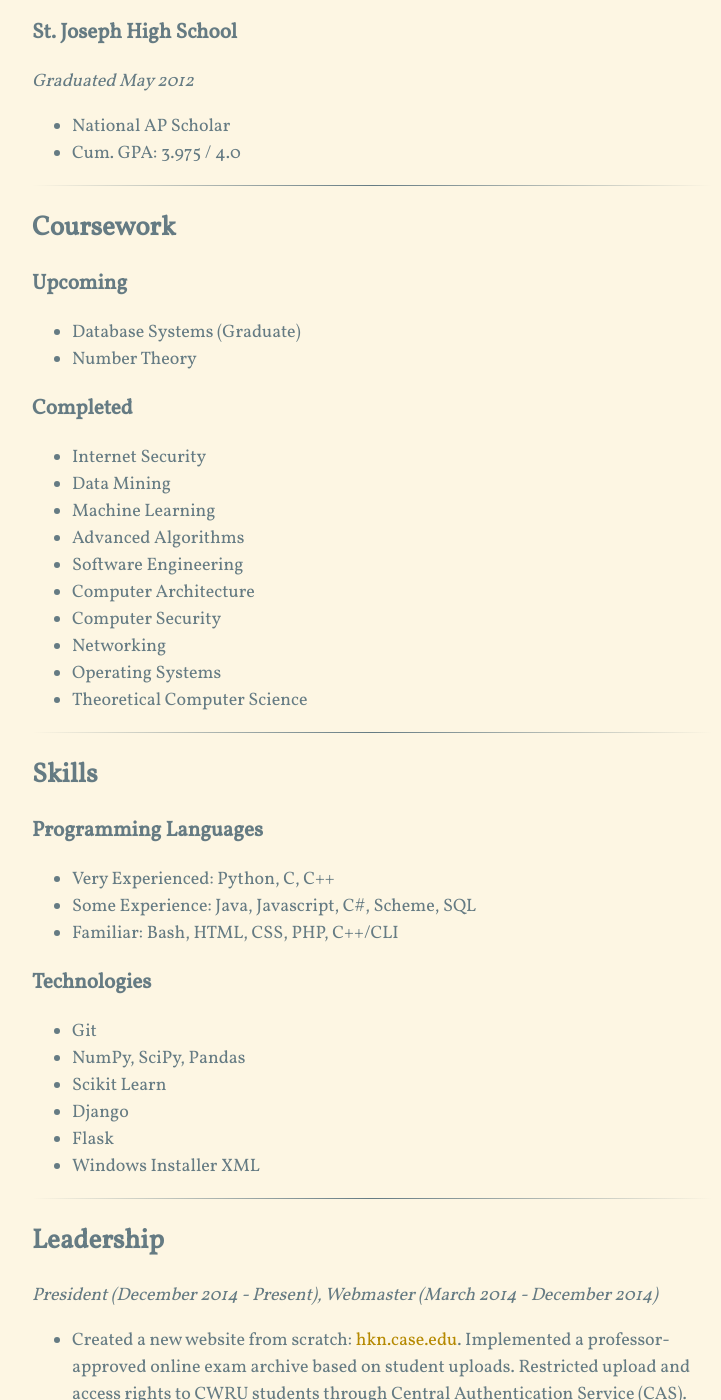
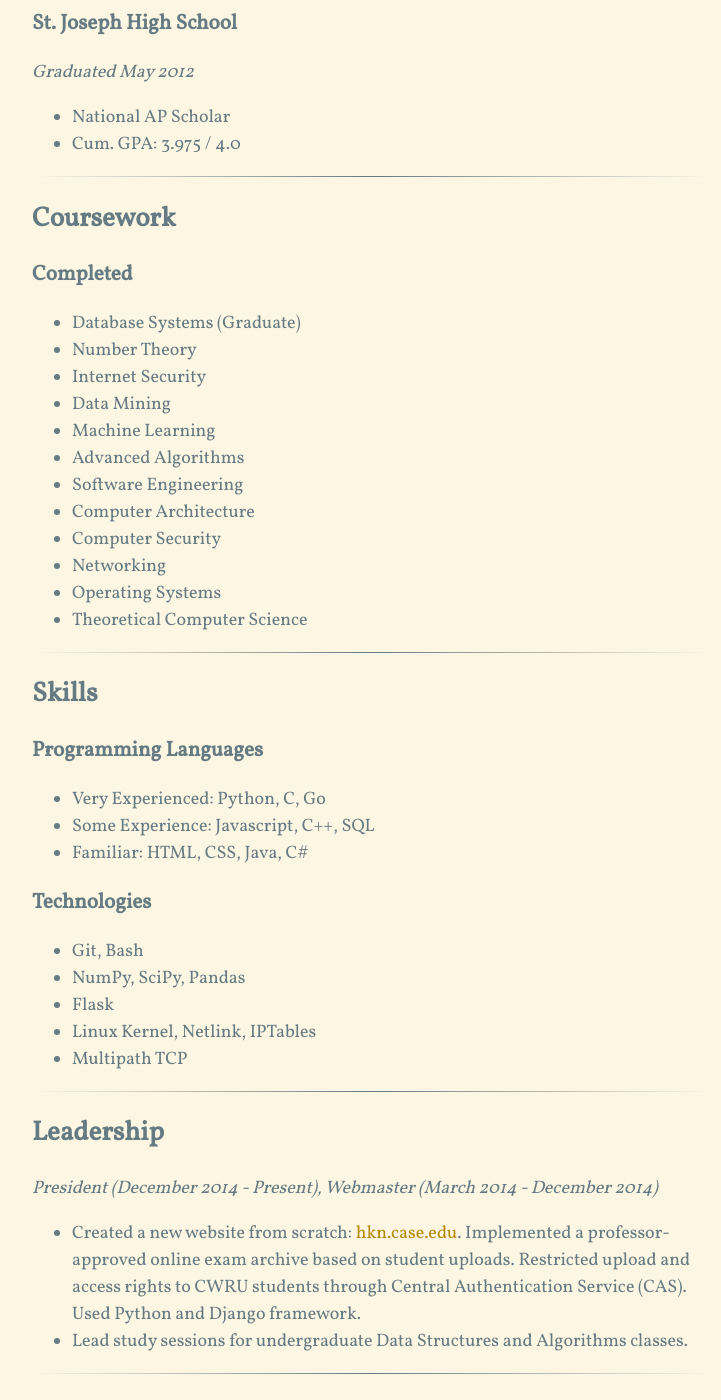
Before and after one commit to brenns10/brennan.io, a Jekyll site: the page built from resume.md, in a window 1280 px wide and 1400 px high, scrolled down 1576 px. Shown: the whole window, without its empty margins (268-989 px from the left). Built offline with Jekyll 4.4.1, drawn with Linux system fonts in a browser that asks for light colours; nearby versions of some CDN libraries; comment, search, counter and statistics services are not loaded; some of the changed text lies outside the part shown.

Commit message:
resume update

```diff
--- a/resume.md
+++ b/resume.md
@@ -71,13 +71,10 @@ Education
 Coursework
 ----------
 
-### Upcoming
+### Completed
 
 * Database Systems (Graduate)
 * Number Theory
-
-### Completed
-
 * Internet Security
 * Data Mining
 * Machine Learning
@@ -96,18 +93,17 @@ Skills
 
 ### Programming Languages
 
-* Very Experienced: Python, C, C++
-* Some Experience: Java, Javascript, C#, Scheme, SQL
-* Familiar: Bash, HTML, CSS, PHP, C++/CLI
+* Very Experienced: Python, C, Go
+* Some Experience: Javascript, C++, SQL
+* Familiar: HTML, CSS, Java, C#
 
 ### Technologies
 
-* Git
+* Git, Bash
 * NumPy, SciPy, Pandas
-* Scikit Learn
-* Django
 * Flask
-* Windows Installer XML
+* Linux Kernel, Netlink, IPTables
+* Multipath TCP
 
 <hr>
 
```
Also changed, not shown: other parts of resume.md (+4 -3 lines), 1 other file.
